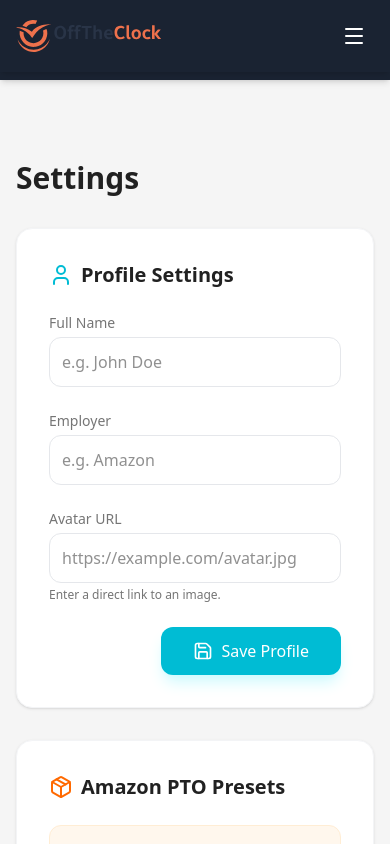
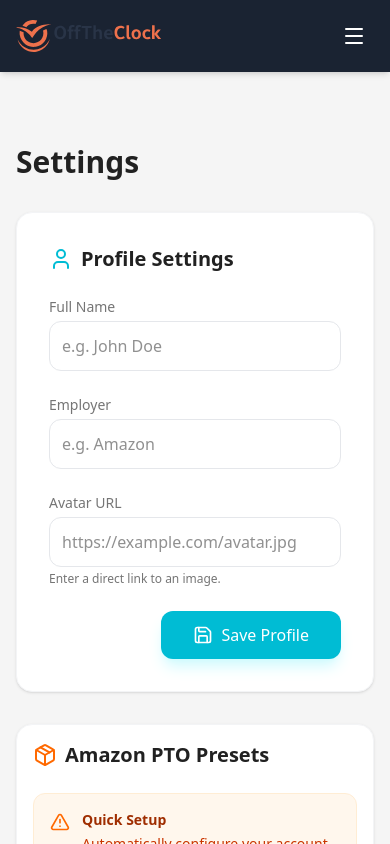
Before and after one commit to thef4tdaddy/offtheclock, a React app in the folder frontend/: page /settings in a window 390 px wide. Built offline with nearby package versions, Linux system fonts and the light colour scheme; no server answers; sample sign-in values are in the browser's storage; the HTML template or start-up script is replaced by a standard one.

Commit message:
fix(frontend): improve mobile responsiveness
Truncate long text in Header. Reduce padding in History and Settings pages.

Fixes Issue #10.

```diff
--- a/frontend/src/components/Header.tsx
+++ b/frontend/src/components/Header.tsx
@@ -30,25 +30,25 @@
   const avatarUrl = profile?.avatar_url;
 
   return (
-    <header className="flex justify-between items-center h-20 px-8 bg-dark-blue text-white shadow-md shrink-0 z-10">
-      <div>
-        <h1 className="text-xl font-bold">Welcome back, {displayName}</h1>
+    <header className="flex justify-between items-center h-16 md:h-20 px-4 md:px-8 bg-dark-blue text-white shadow-md shrink-0 z-10">
+      <div className="flex-1 min-w-0 mr-4">
+        <h1 className="text-lg md:text-xl font-bold truncate">Welcome back, {displayName}</h1>
       </div>
-      <div className="flex items-center gap-4">
+      <div className="flex items-center gap-4 shrink-0">
         <button className="p-2 text-gray-400 hover:text-white transition-colors relative">
           <Bell size={20} />
           <span className="absolute top-1 right-1 w-2 h-2 bg-secondary rounded-full"></span>
         </button>
         <div className="flex items-center gap-3 pl-4 border-l border-gray-700 relative">
           <div className="text-right hidden sm:block">
-            <div className="text-sm font-semibold text-white">{displayName}</div>
-            <div className="text-xs text-gray-400">{displayEmployer}</div>
+            <div className="text-sm font-semibold text-white truncate max-w-[150px]">{displayName}</div>
+            <div className="text-xs text-gray-400 truncate max-w-[150px]">{displayEmployer}</div>
           </div>
 
           {/* Avatar Dropdown Trigger */}
           <button
             onClick={() => setIsDropdownOpen(!isDropdownOpen)}
-            className="w-10 h-10 bg-white/10 rounded-full flex items-center justify-center text-white hover:bg-white/20 transition-colors focus:outline-none overflow-hidden"
+            className="w-8 h-8 md:w-10 md:h-10 bg-white/10 rounded-full flex items-center justify-center text-white hover:bg-white/20 transition-colors focus:outline-none overflow-hidden shrink-0"
           >
             {avatarUrl ? (
               <img src={avatarUrl} alt="Profile" className="w-full h-full object-cover" />
@@ -61,8 +61,8 @@
           {isDropdownOpen && (
             <div className="absolute top-full right-0 mt-2 w-48 bg-white rounded-xl shadow-xl border border-gray-100 overflow-hidden py-1 z-50 animate-in fade-in slide-in-from-top-2">
               <div className="px-4 py-3 border-b border-gray-100 md:hidden">
-                <p className="text-sm font-semibold text-gray-900">{displayName}</p>
-                <p className="text-xs text-gray-500">{displayEmployer}</p>
+                <p className="text-sm font-semibold text-gray-900 truncate">{displayName}</p>
+                <p className="text-xs text-gray-500 truncate">{displayEmployer}</p>
               </div>
               <a href="/settings" className="flex items-center gap-2 px-4 py-3 text-sm text-gray-700 hover:bg-gray-50 transition-colors">
                 <Settings size={16} />
--- a/frontend/src/pages/History/HistoryPage.tsx
+++ b/frontend/src/pages/History/HistoryPage.tsx
@@ -49,7 +49,7 @@
   if (logsLoading || catsLoading) return <div className="p-8">Loading history...</div>;
 
   return (
-    <div className="p-8 max-w-6xl mx-auto">
+    <div className="p-4 md:p-8 max-w-6xl mx-auto">
       <div className="flex justify-between items-center mb-8">
         <h1 className="text-2xl font-bold text-gray-900 flex items-center gap-2">
           <Calendar className="text-primary" />
--- a/frontend/src/pages/Settings/AmazonPresetSection.tsx
+++ b/frontend/src/pages/Settings/AmazonPresetSection.tsx
@@ -72,7 +72,7 @@
   };
 
   return (
-    <div className="bg-white rounded-2xl p-8 shadow-sm border border-gray-100">
+    <div className="bg-white rounded-2xl p-4 md:p-8 shadow-sm border border-gray-100">
       <h2 className="text-xl font-bold mb-6 text-text-main flex items-center gap-2">
         <Package size={24} className="text-orange-500" />
         Amazon PTO Presets
```
